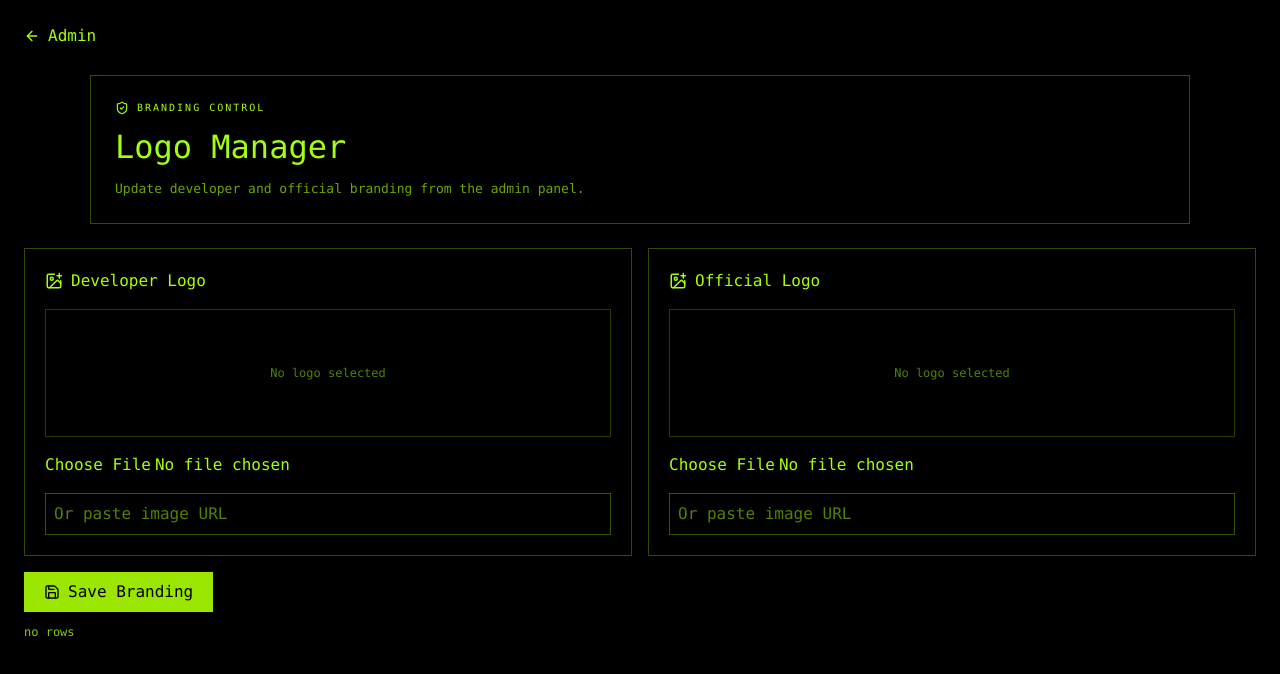
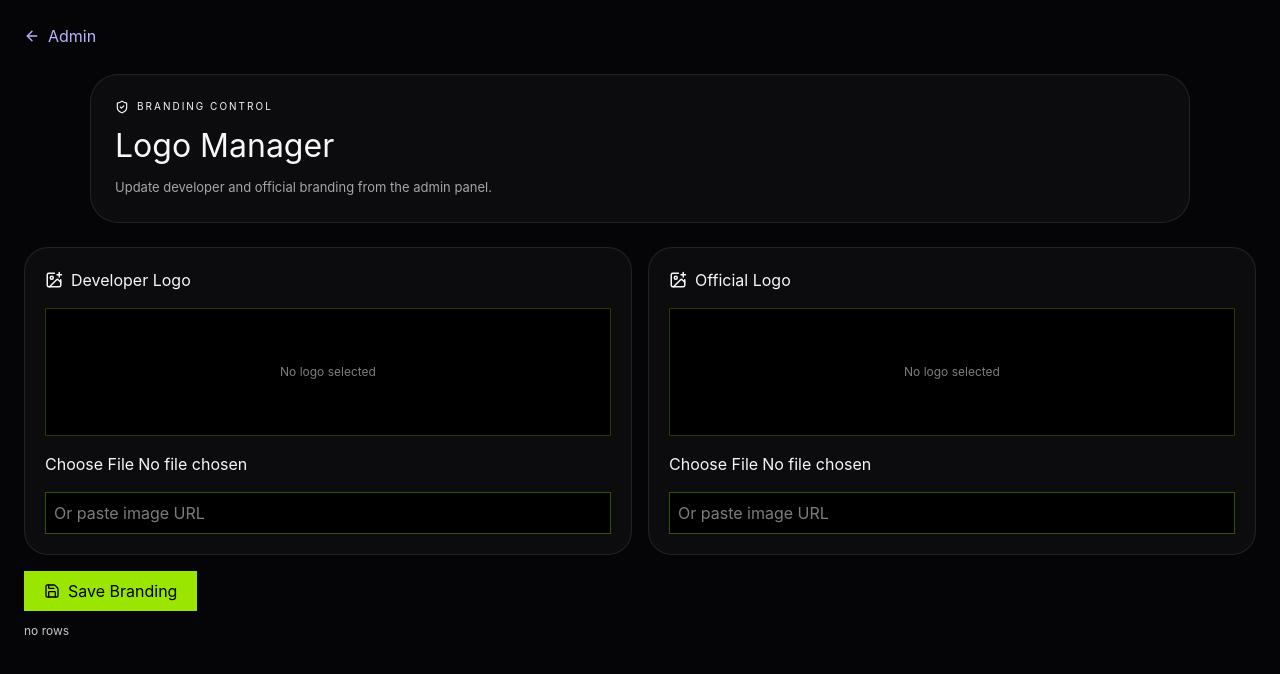
Before and after one commit to someshkohli458-star/sr-shooter0, a Next.js app: page /admin/branding in a window 1280 px wide. Shown: the top 674 px of the page. Built offline with nearby package versions, Linux system fonts and the light colour scheme; no server answers; the database is empty.

Commit message:
Refresh CreateX AI global visual system

```diff
--- a/app/globals.css
+++ b/app/globals.css
@@ -1,2 +1,6 @@
 @import "tailwindcss";
-:root{background:#000;color:#a3ff12}html,body{margin:0;min-height:100%;background:#000}*{box-sizing:border-box}button,input{font:inherit}.shell{min-height:100vh;background:#000;color:#a3ff12;font-family:ui-monospace,SFMono-Regular,Menlo,monospace;padding:24px}.backLink{display:inline-flex;gap:8px;align-items:center;color:#a3ff12}.pageHeading{max-width:1100px;margin:24px auto;padding:24px;border:1px solid rgba(163,255,18,.3)}.pageHeading h1{font-size:32px;margin:8px 0}.pageHeading p{opacity:.65;font-size:13px}.eyebrow{display:flex;align-items:center;gap:8px;font-size:10px;letter-spacing:.2em}.panel{border:1px solid rgba(163,255,18,.3);padding:20px}
+
+:root{color-scheme:dark;background:#050507;color:#f7f7fb;--cx-bg:#050507;--cx-panel:#0b0b10;--cx-line:rgba(255,255,255,.09);--cx-muted:rgba(255,255,255,.45);--cx-violet:#8b5cf6;--cx-cyan:#22d3ee}
+html,body{margin:0;min-height:100%;background:#050507;color:#f7f7fb;font-family:Inter,ui-sans-serif,system-ui,-apple-system,BlinkMacSystemFont,"Segoe UI",sans-serif}*{box-sizing:border-box}button,input,textarea,select{font:inherit}button{cursor:pointer}::selection{background:rgba(139,92,246,.35);color:#fff}::-webkit-scrollbar{width:8px;height:8px}::-webkit-scrollbar-track{background:transparent}::-webkit-scrollbar-thumb{background:rgba(255,255,255,.12);border-radius:999px}::-webkit-scrollbar-thumb:hover{background:rgba(255,255,255,.2)}
+.cx-bg{background:radial-gradient(circle at 15% 0%,rgba(139,92,246,.13),transparent 28%),radial-gradient(circle at 85% 20%,rgba(34,211,238,.08),transparent 25%),#050507}.cx-panel{border:1px solid var(--cx-line);background:rgba(255,255,255,.035);box-shadow:0 24px 80px rgba(0,0,0,.3)}
+.shell{min-height:100vh;background:#050507;color:#f7f7fb;padding:24px}.backLink{display:inline-flex;gap:8px;align-items:center;color:#b9b4ff}.pageHeading{max-width:1100px;margin:24px auto;padding:24px;border:1px solid var(--cx-line);background:rgba(255,255,255,.03);border-radius:28px}.pageHeading h1{font-size:32px;margin:8px 0}.pageHeading p{opacity:.65;font-size:13px}.eyebrow{display:flex;align-items:center;gap:8px;font-size:10px;letter-spacing:.2em}.panel{border:1px solid var(--cx-line);padding:20px;background:rgba(255,255,255,.03);border-radius:24px}
```
